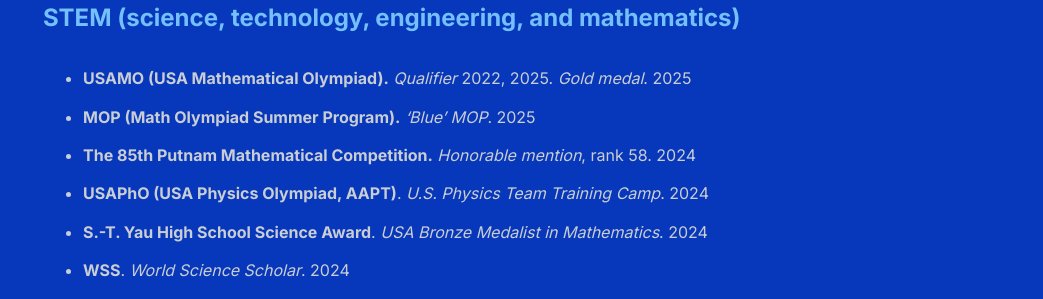
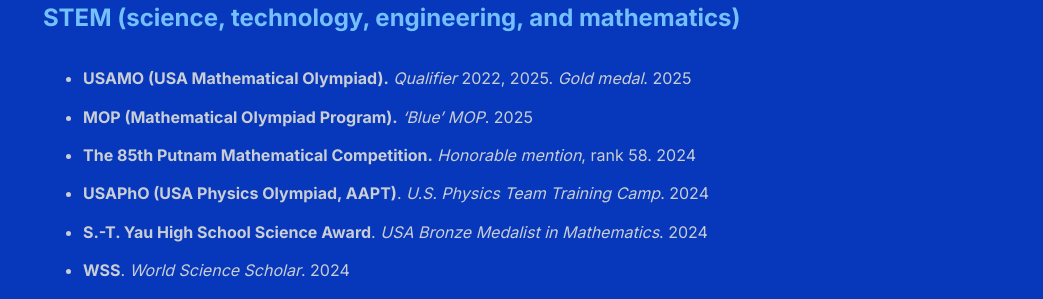
Before and after one commit to shihankanungo/shihankanungo.github.io, a Jekyll site: the page built from honors.md, in a window 1280 px wide. Shown: the part 212-511 px from the top of the page, without its empty margins (237-1280 px from the left). Built offline with Jekyll 4.4.1, drawn with Linux system fonts in a browser that asks for light colours.

Commit message:
Update honors.md

```diff
--- a/honors.md
+++ b/honors.md
@@ -6,7 +6,7 @@
 ## STEM (science, technology, engineering, and mathematics)
 
 - **USAMO (USA Mathematical Olympiad).** *Qualifier* 2022, 2025. *Gold medal*. 2025
-- **MOP (Math Olympiad Summer Program).** *'Blue' MOP*. 2025
+- **MOP (Mathematical Olympiad Program).** *'Blue' MOP*. 2025
 - **The 85th Putnam Mathematical Competition.** *Honorable mention*, rank 58. 2024
 - **USAPhO (USA Physics Olympiad, AAPT)**. *U.S. Physics Team Training Camp*. 2024
 - **S.-T. Yau High School Science Award**. *USA Bronze Medalist in Mathematics*. 2024
```
